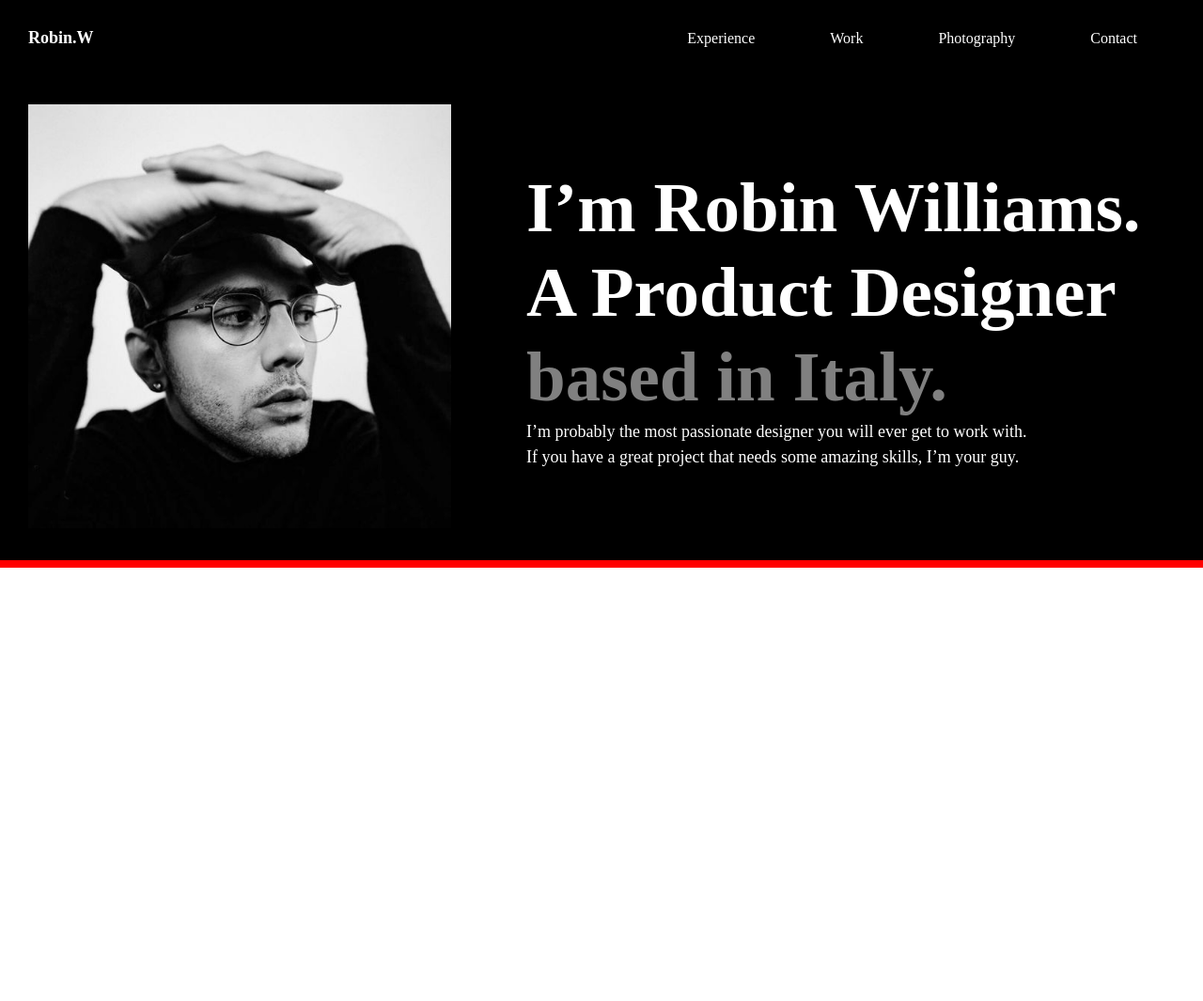
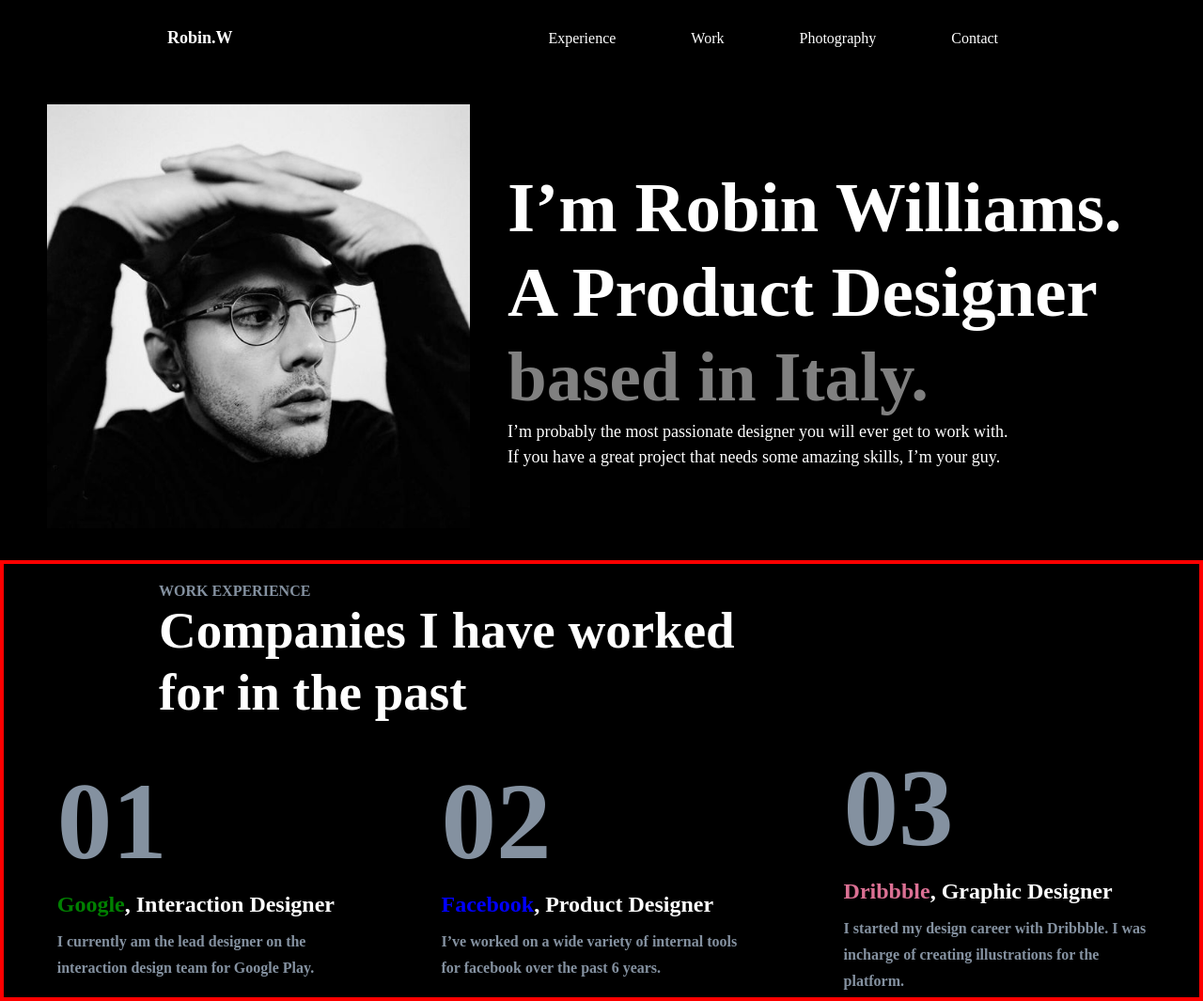
Before and after one commit to GruppaKino/k1no, a plain HTML site: page RobinWilliams/rb.html in a window 1280 px wide. Shown: the whole page at 94% size. Before the commit the page ends 800 px from the top, so only its background shows below. Drawn offline with Linux system fonts and the light colour scheme.

Commit message:
Продолжаю работу над проектом, шапка + начало мейна готовы

```diff
--- a/RobinWilliams/rb.css
+++ b/RobinWilliams/rb.css
@@ -20,7 +20,7 @@
 }
 .nav_flex {
     display: flex;
-    justify-content: space-between;
+    justify-content: space-around;
     align-items: center;
     padding: 30px;
 }
@@ -52,7 +52,7 @@
 }
 .prewrw_flex {
     display: flex;
-    justify-content: space-between;
+    justify-content: space-evenly;
     align-items: center;
     padding: 30px;
 }
@@ -73,3 +73,62 @@
     font-size: 18px;
     line-height: 27px;
 }
+
+.rbworkex {
+    margin: 0 auto;
+    background-color: black;
+}
+
+.text_rbworkex {
+    padding: 20px 165px;
+}
+.text_rbworkex h4{
+    color: #8491A0;
+    text-transform: uppercase;
+}
+.text_rbworkex h2 {
+    font-size: 55px;
+    line-height: 66px;
+    font-weight: 700;
+    color: white;
+}
+
+.ul_rbworkex {
+    display: flex;
+    justify-content: space-around;
+    align-items: center;
+}
+.rbworkex_tab1, .rbworkex_tab2, .rbworkex_tab3 {
+    color: white;
+    text-align: left;
+}
+.rbworkex_tab1 h2{
+    font-size: 117px;
+    color: #8491A0;
+    line-height: 140px;
+}
+.rbworkex_tab1 p {
+    font-size: 24px;
+    font-weight: 700;
+    padding: 5px 0;
+}
+.rbworkex_tab2 h2 {
+    font-size: 117px;
+    color: #8491A0;
+    line-height: 140px;
+}
+.rbworkex_tab2 p {
+    font-size: 24px;
+    font-weight: 700;
+    padding: 5px 0;
+}
+.rbworkex_tab3 h2 {
+    font-size: 117px;
+    color: #8491A0;
+    line-height: 140px;
+}
+.rbworkex_tab3 p {
+    font-size: 24px;
+    font-weight: 700;
+    padding: 5px 0;
+}
--- a/RobinWilliams/rb.html
+++ b/RobinWilliams/rb.html
@@ -50,8 +50,49 @@
         </section>
     </header>
     <main>
-        <section id="">
-
+        <section class="rbworkex">
+            <div class="text_rbworkex">
+                <h4>
+                    work experience
+                </h4>
+                <h2>
+                    Companies I have worked <br> for in the past
+                </h2>
+            </div>
+            <div class="ul_rbworkex">
+                <div class="rbworkex_tab1">
+                    <h2>
+                        01
+                    </h2>
+                    <p>
+                        <span style="color: green;">Google</span>, Interaction Designer
+                    </p>
+                    <p>
+                        <span style="font-size: 16px;line-height: 24px;color: #8491A0;">I currently am the lead designer on the <br> interaction design team for Google Play.</span>
+                </div>
+                <div class="rbworkex_tab2">
+                    <h2>
+                        02
+                    </h2>
+                    <p>
+                        <span style="color: blue;">Facebook</span>, Product Designer
+                    </p>
+                    <p>
+                        <span style="font-size: 16px;line-height: 24px;color: #8491A0;">I’ve worked on a wide variety of internal tools <br> for facebook over the past 6 years.</span>
+                    </p>
+                </div>
+                <div class="rbworkex_tab3">
+                    <h2>
+                        03
+                    </h2>
+                    <p>
+                        <span style="color: palevioletred;">Dribbble</span>, Graphic Designer
+                    </p>
+                    <p>
+                        <span style="font-size: 16px;line-height: 24px;color: #8491A0;">I started my design career with Dribbble. I was <br> incharge of creating illustrations for the <br> platform.</span>
+                    </p>
+                </div>
+            </div>
         </section>
     </main>
 </body>
```
